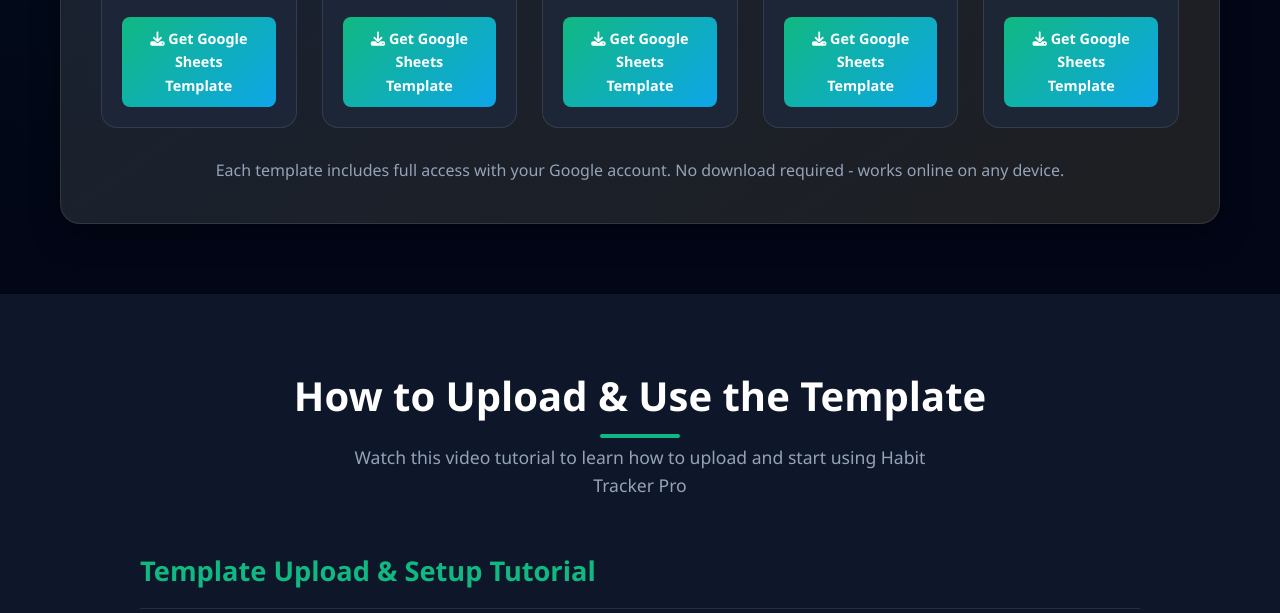
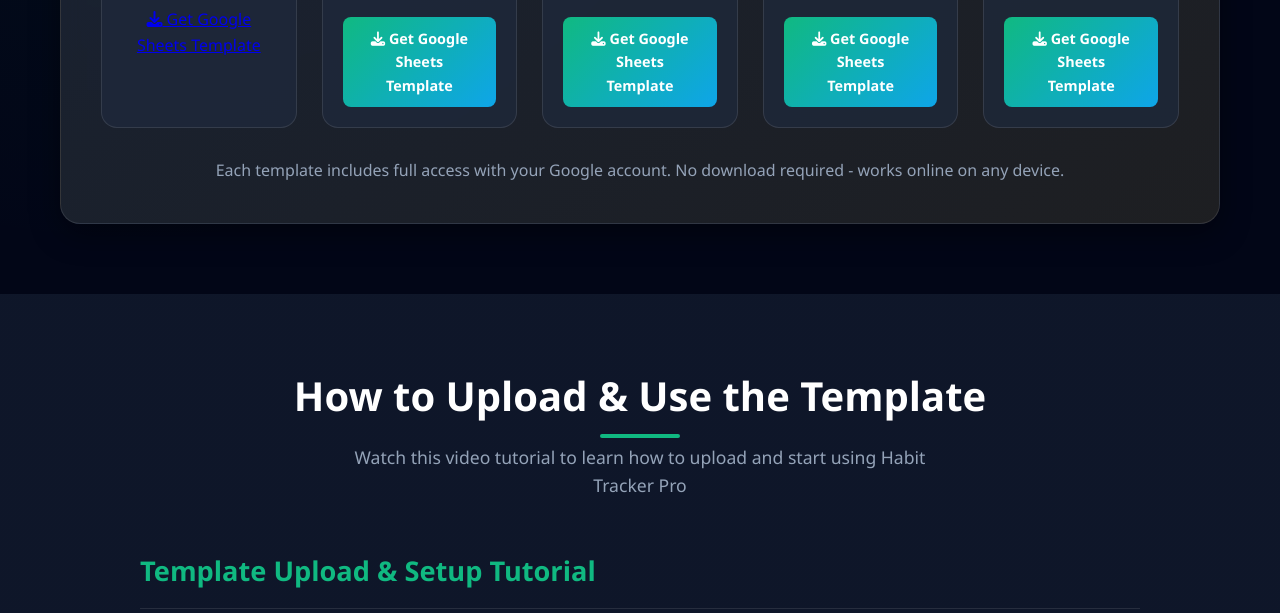
Before and after one commit to habittrackerproo/download, a plain HTML site: page index.html in a window 1280 px wide. Shown: the part 1252-1865 px from the top of the page. Drawn offline with Linux system fonts and the light colour scheme.

Commit message:
Update index.html

```diff
--- a/index.html
+++ b/index.html
@@ -981,7 +981,7 @@
               <img src="https://images.unsplash.com/photo-1551288049-bebda4e38f71?q=80&w=2070&auto=format&fit=crop&ixlib=rb-4.0.3&ixid=M3wxMjA3fDB8MHxwaG90by1wYWdlfHx8fGVufDB8fHx8fA%3D%3D" alt="Template 1 Preview">
             </div>
             <h3 class="template-name">Basic Habit Tracker</h3>
-            <a href="#" class="template-link">
+            <a href="#" class="https://i.postimg.cc/JhyBMHMT/image.png">
               <i class="fas fa-download"></i> Get Google Sheets Template
             </a>
           </div>
```
